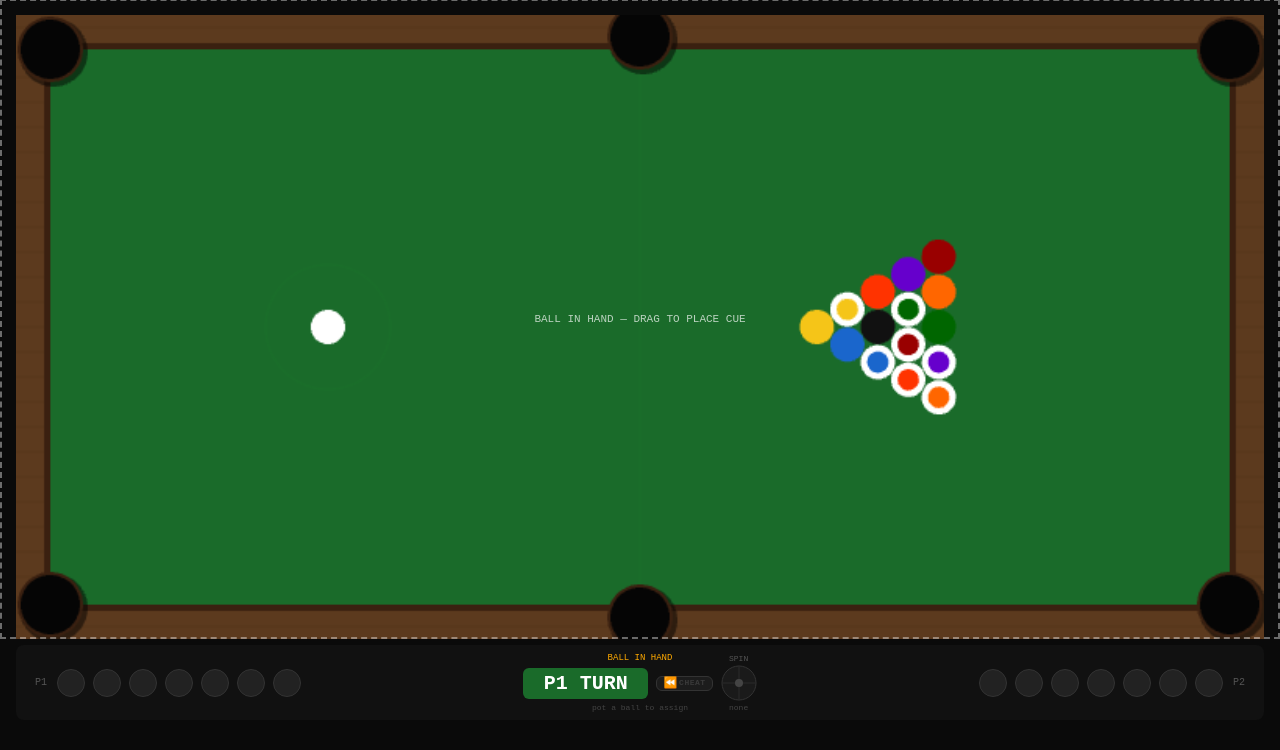
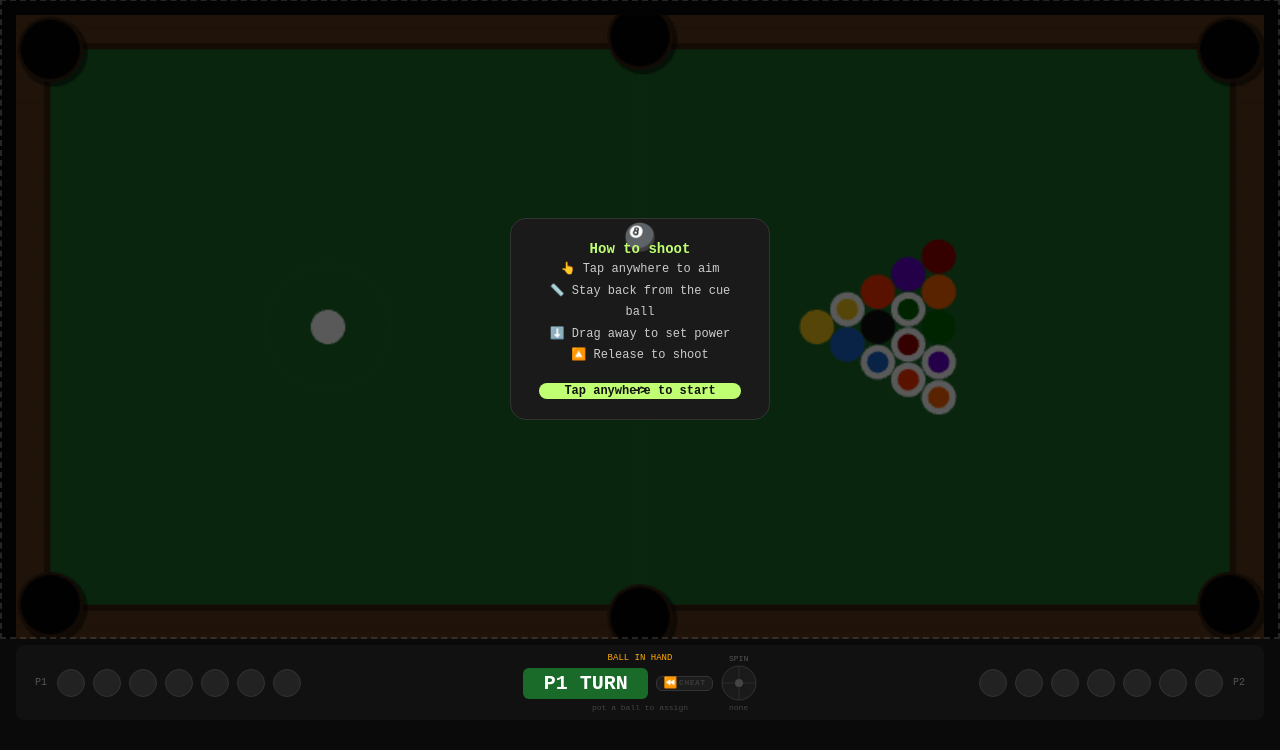
Before and after one commit to abdullahhqayyum/QBallPool, a React (Vite) app in the folder client/: page /home in a window 1280 px wide. Both pictures are taken after a click on the button "PLAY NOW →". Shown: the part 1-751 px from the top of the page. Built offline with nearby package versions, Linux system fonts and the light colour scheme; no server answers.

Commit message:
CUE tap fix

```diff
--- a/client/src/components/GameCanvas.jsx
+++ b/client/src/components/GameCanvas.jsx
@@ -186,6 +186,7 @@ export default function GameCanvas({ gameState, onGameOver }) {
   const [opponentDisconnected, setOpponentDisconnected] = useState(false)
   const [waitingForOpponent,   setWaitingForOpponent]   = useState(false)
   const [hudHeight,            setHudHeight]            = useState(HUD_RESERVE)
+  const [showTutorial,         setShowTutorial]         = useState(true)
 
   const { w: windowWidth, h: windowHeight } = useWindowSize()
   const hudWidth = canvasWidth
@@ -463,6 +464,47 @@ export default function GameCanvas({ gameState, onGameOver }) {
 
         <Confetti active={showConfetti} />
 
+        {showTutorial && (
+          <div
+            onClick={() => setShowTutorial(false)}
+            style={{
+              position:   'absolute', inset: 0,
+              background: 'rgba(0,0,0,0.65)',
+              display:    'flex', alignItems: 'center', justifyContent: 'center',
+              zIndex:     40, cursor: 'pointer',
+            }}
+          >
+            <div style={{
+              background:   '#1a1a1a',
+              border:       '1.5px solid #333',
+              borderRadius: 16,
+              padding:      '20px 28px',
+              textAlign:    'center',
+              color:        '#fff',
+              fontFamily:   'monospace',
+              maxWidth:     260,
+            }}>
+              <div style={{ fontSize: 26, marginBottom: 10 }}>🎱</div>
+              <div style={{ fontSize: 14, fontWeight: 'bold', color: '#c1ff72', marginBottom: 10 }}>
+                How to shoot
+              </div>
+              <div style={{ fontSize: 12, color: '#ccc', lineHeight: 1.8, marginBottom: 16 }}>
+                <div>👆 Tap anywhere to aim</div>
+                <div>📏 Stay back from the cue ball</div>
+                <div>⬇️ Drag away to set power</div>
+                <div>🔼 Release to shoot</div>
+              </div>
+              <div style={{
+                background: '#c1ff72', color: '#111',
+                borderRadius: 8, padding: '8px 20px',
+                fontSize: 12, fontWeight: 'bold',
+              }}>
+                Tap anywhere to start {'->'}
+              </div>
+            </div>
+          </div>
+        )}
+
         {waitingForOpponent && (
           <div style={{
             position:       'absolute', inset: 0,
--- a/client/src/game/engine.js
+++ b/client/src/game/engine.js
@@ -804,16 +804,20 @@ function respawnCueBall(scene, onPlaced, kitchenOnly = false) {
     scene.registry.set('kitchenOnly', false)
   }
 
+  // TO:
   const downHandler = (ptr) => {
-    // Only start drag if clicking on or near the cue ball
-    if (Math.hypot(ptr.x - cueBall.x, ptr.y - cueBall.y) > BALL.radius * 3) return
+    if (Math.hypot(ptr.x - cueBall.x, ptr.y - cueBall.y) > BALL.radius * 3) {
+      // Clicked away from cue ball — confirm placement where it is and let cue.js handle the shot
+      cleanup()
+      scene.registry.set('placingCueBall', false)
+      cueBall._placing = false
+      scene._suppressShotUntil = Date.now() + 120
+      return
+    }
     dragging = true
     scene.registry.set('placingCueBall', true)
-
-    // Optional: indicate kitchen-only placement when break hasn't been taken
     scene.registry.set('kitchenOnly', (scene.registry.get('breakShotsRemaining') ?? 0) > 0)
   }
-
   const moveHandler = (ptr) => {
     if (!dragging) return
     const pos = clampToTable(ptr.x, ptr.y)
```
